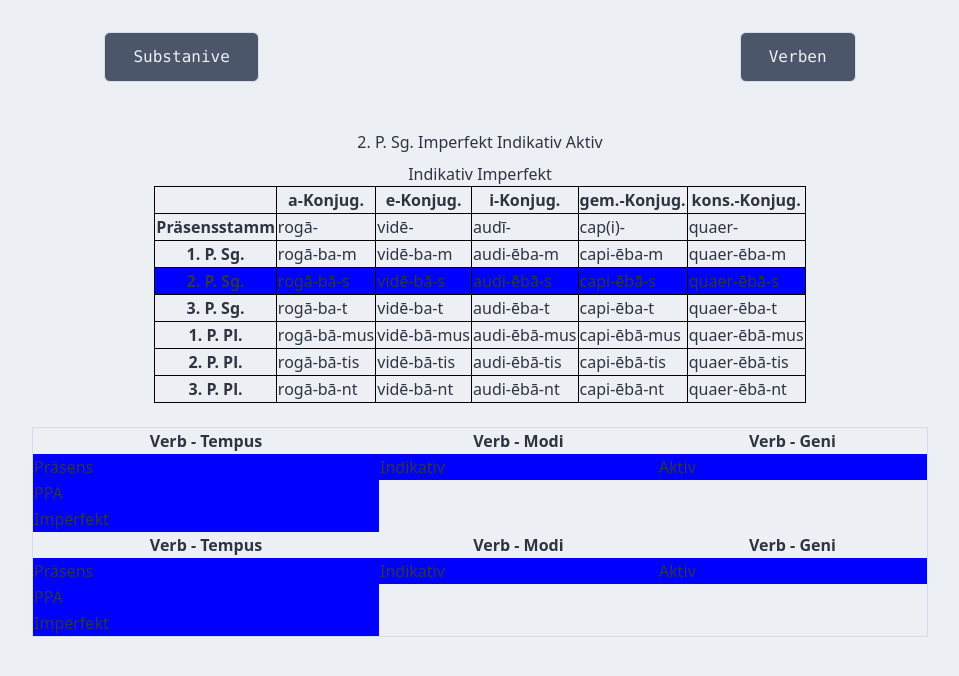
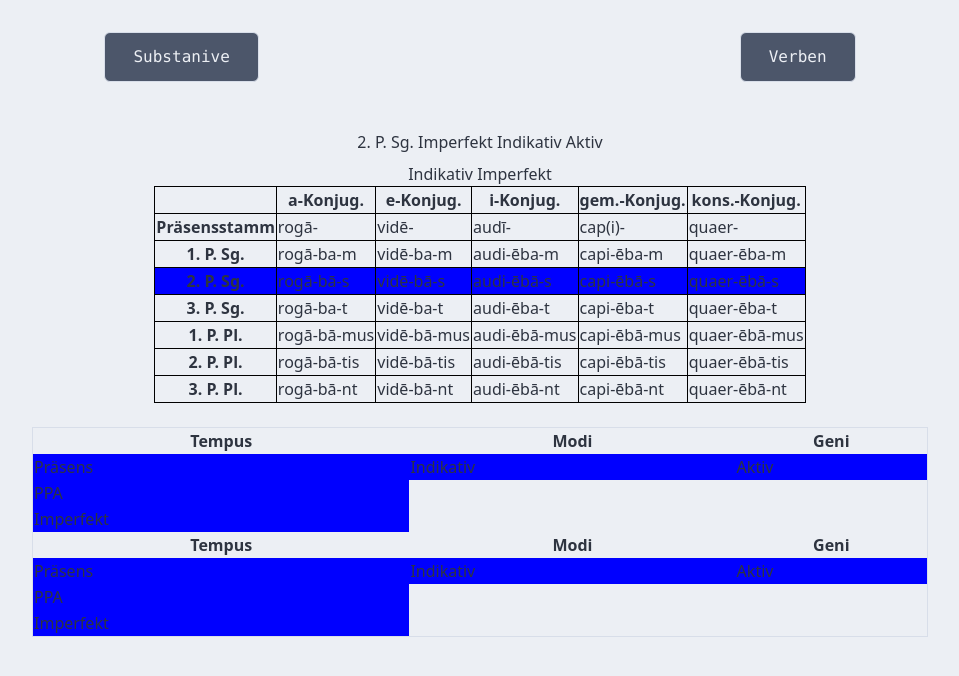
Before and after one commit to LunaDEV-net/LunaDEV-net.github.io, an Astro site: page /projects/lateindingsdabumsta in a window 1280 px wide. Shown: the whole page, without its empty margins (160-1119 px from the left). Built offline with nearby package versions, Linux system fonts and the light colour scheme; Astro itself is replaced by a stand-in of ours.

Commit message:
REmoved "Verb -" in fnc generate_settings()

```diff
--- a/src/components/lateindingsdabumsta/main_js.astro
+++ b/src/components/lateindingsdabumsta/main_js.astro
@@ -40,7 +40,7 @@
     function generate_verb() {
         let selected_data = collected_data();
         // Generate the random values
-        let selected_tempi = choose_random_element_from_list(selected_data["Verb - Tempus"]);
+        let selected_tempi = choose_random_element_from_list(selected_data["Tempus"]);
 
         if (verben_dekliniert.includes(selected_tempi)) {
             let selected_numerus = choose_random_element_from_list(all_numeri);
@@ -83,8 +83,8 @@
             });
             document.querySelector(`#Output_table table tbody th[rowspan="5"][data-numerus="${selected_numerus}"]`).classList.add('selected');
         } else {
-            let selected_modus = choose_random_element_from_list(selected_data["Verb - Modi"]);
-            let selected_genus = choose_random_element_from_list(selected_data["Verb - Geni"]);
+            let selected_modus = choose_random_element_from_list(selected_data["Modi"]);
+            let selected_genus = choose_random_element_from_list(selected_data["Geni"]);
             let selected_person = choose_random_element_from_list(all_personen);
 
             // set Output_form
@@ -177,9 +177,9 @@
         }
 
         let dict = {
-            "Verb - Tempus": all_tempi,
-            "Verb - Modi": all_modi,
-            "Verb - Geni": all_geni,
+            "Tempus": all_tempi,
+            "Modi": all_modi,
+            "Geni": all_geni,
         }
 
         generate_table_using_colloms(dict, settings_table);
```
